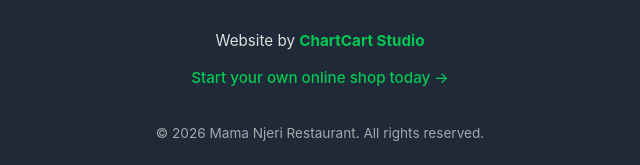
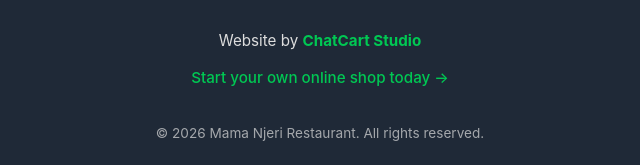
Before and after one commit to Jotham-Malumbe/Mama-Njeri-Res., a plain HTML site: page contact.html in a window 1280 px wide. Shown: the part 940-1105 px from the top of the page, 320-960 px from the left. Drawn offline with Linux system fonts and the light colour scheme.

Commit message:
Update contact.html

```diff
--- a/contact.html
+++ b/contact.html
@@ -89,7 +89,7 @@
             </div>
 
             <div class="made-by">
-                <p>Website by <strong>ChartCart Studio</strong></p>
+                <p>Website by <strong>ChatCart Studio</strong></p>
                 <a href="https://wa.me/254115652612?text=Hi%20ChartCart%20Studio%2C%20I%20want%20my%20own%20online%20shop%20like%20this!"
                    target="_blank"
                    rel="noopener noreferrer"
```
